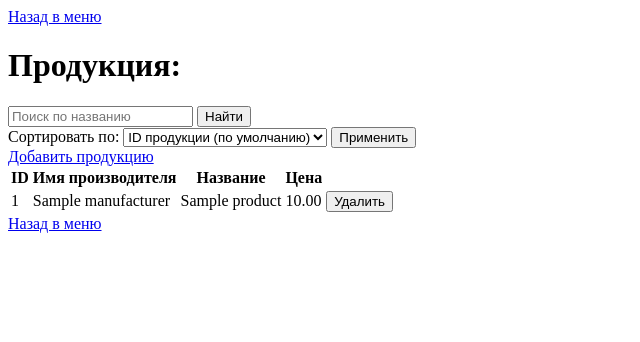
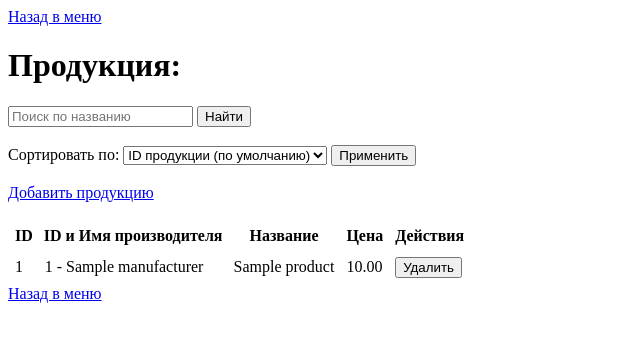
Before and after one commit to solidus66/BD_confectionery, a Flask app: page /view_products in a window 1280 px wide. Shown: the top 342 px of the page, without its empty margins (0-640 px from the left). Run offline with Flask 3, Linux system fonts and the light colour scheme; tables that the repository leaves empty hold one stand-in row (values such as "Sample post").

Commit message:
added borders + manufacturer ID

```diff
--- a/templates/view_products.html
+++ b/templates/view_products.html
@@ -13,6 +13,7 @@
         <input type="text" name="search" placeholder="Поиск по названию">
         <input type="submit" value="Найти">
         <br>
+        <br>
         <label>Сортировать по:</label>
         <select name="sort_by">
             <option value="">ID продукции (по умолчанию)</option>
@@ -26,17 +27,20 @@
         </select>
         <input type="submit" value="Применить">
         <br>
+        <br>
         <a href="{{ url_for('add_product') }}">Добавить продукцию</a>
+        <br>
         <br>
     </form>
     <table>
         {% if products %}
         <thead>
             <tr>
-                <th>ID</th>
-                <th>Имя производителя</th>
-                <th>Название</th>
-                <th>Цена</th>
+                <th style="border: 4px solid white;">ID</th>
+                <th style="border: 3px solid white;">ID и Имя производителя</th>
+                <th style="border: 4px solid white;">Название</th>
+                <th style="border: 4px solid white;">Цена</th>
+                <th style="border: 4px solid white;">Действия</th>
             </tr>
         </thead>
         {% endif %}
@@ -59,11 +63,11 @@
             {% if products %}
             {% for product in products %}
             <tr>
-                <td>{{ product.product_id }}</td>
-                <td>{{ product.manufacturer.manufacturer_name }}</td>
-                <td>{{ product.product_name }}</td>
-                <td>{{ product.product_price }}</td>
-                <td>
+                <td style="border: 4px solid white;">{{ product.product_id }}</td>
+                <td style="border: 4px solid white;">{{ product.manufacturer_id }} - {{ product.manufacturer.manufacturer_name }}</td>
+                <td style="border: 4px solid white;">{{ product.product_name }}</td>
+                <td style="border: 4px solid white;">{{ product.product_price }}</td>
+                <td style="border: 4px solid white;">
                     <button type="button" onclick="deleteProduct({{ product.product_id }})">Удалить</button>
                 </td>
             </tr>
```
